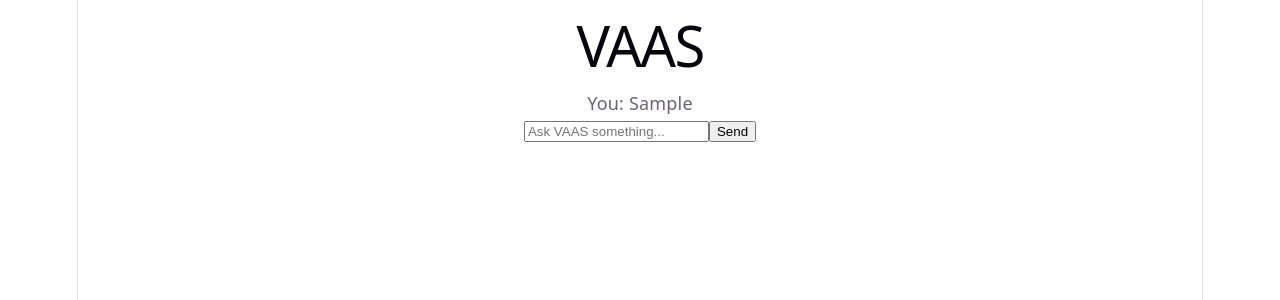
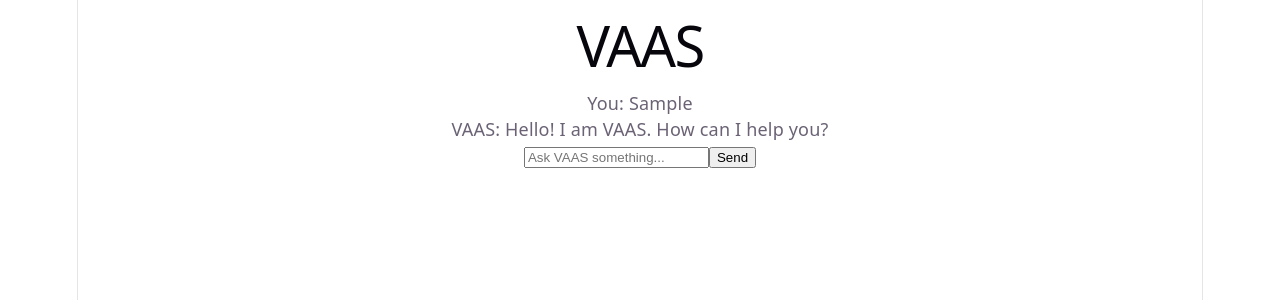
Before and after one commit to vishnuvardhankakara21/VAAS, a React (Vite) app in the folder client/: page / in a window 1280 px wide. Both pictures are taken after typing "Sample" into the empty fields and a click on the button "Send". Shown: the top 300 px of the page. Built offline with nearby package versions, Linux system fonts and the light colour scheme.

Commit message:
Done Response Handling in React

```diff
--- a/client/src/App.jsx
+++ b/client/src/App.jsx
@@ -3,7 +3,8 @@ import { useState } from "react"
 function App() {
   const [message, setMessage] = useState("")
   const [messages, setMessages] = useState([])
-
+  const [isLoading, setIsLoading] = useState(false)
+  const [response, setResponse] = useState("")
   function handleChange(event) {
     setMessage(event.target.value)
   }
@@ -15,18 +16,29 @@ function App() {
 
   setMessages(prevMessages => [...prevMessages, message])
   setMessage("")
+  setIsLoading(true)
+
+  setTimeout(() => {
+    setResponse("Hello! I am VAAS. How can I help you?")
+    setIsLoading(false)
+  }, 1500)
 }
 
   return (
     <div>
       <h1>VAAS</h1>
 
+      {messages.length === 0 ? (
+        <p>No messages yet. Start chatting with VAAS.</p>
+      ) : (
         <div>
           {messages.map((message, index) => (
             <p key={index}>You: {message}</p>
           ))}
         </div>
-
+      )}
+       {isLoading && <p>VAAS is thinking...</p>}
+       {response && <p>VAAS: {response}</p>}
       <input
         value={message}
         onChange={handleChange}
```
Lines whose indentation alone changed are shown as unchanged.
